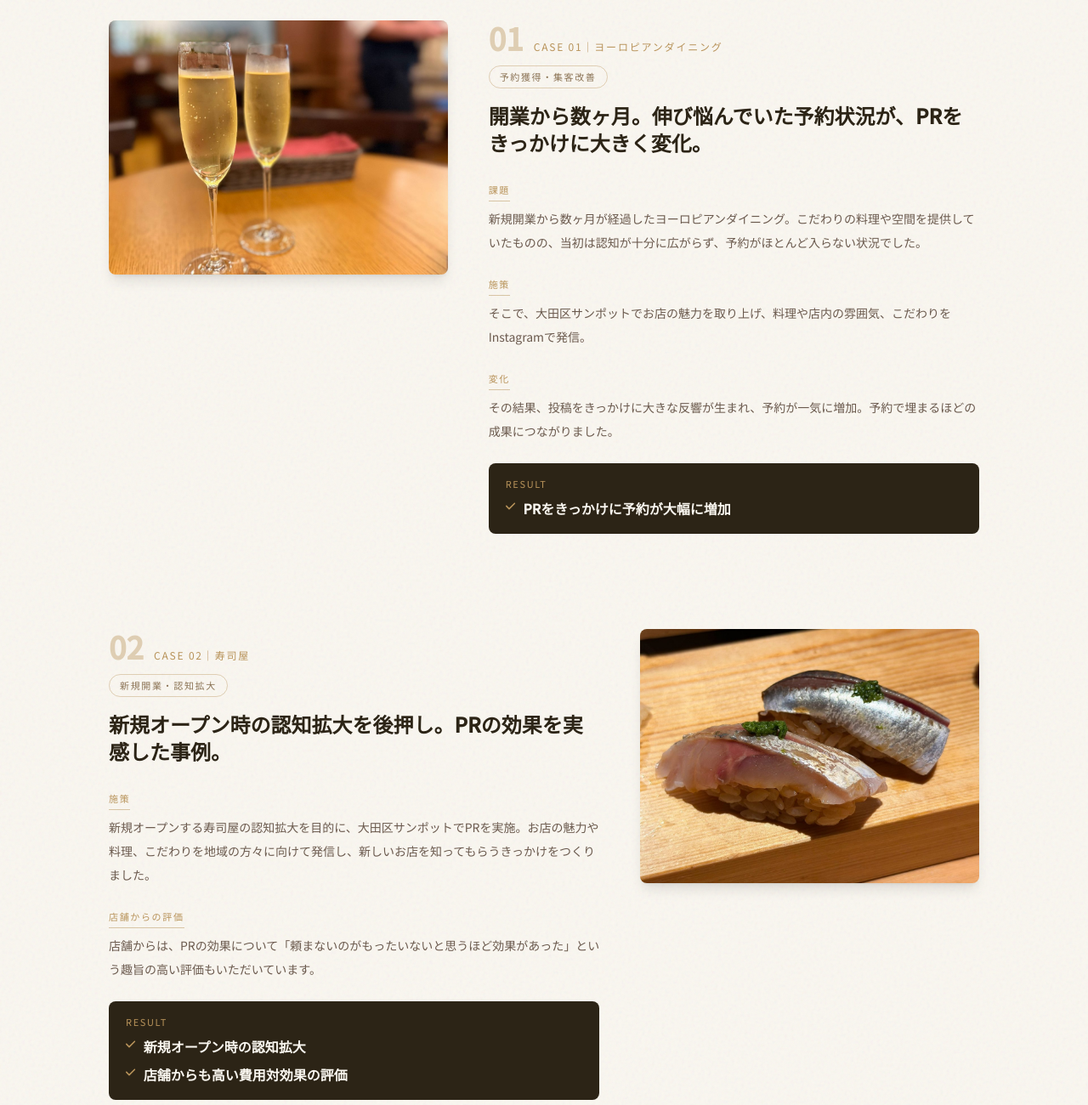
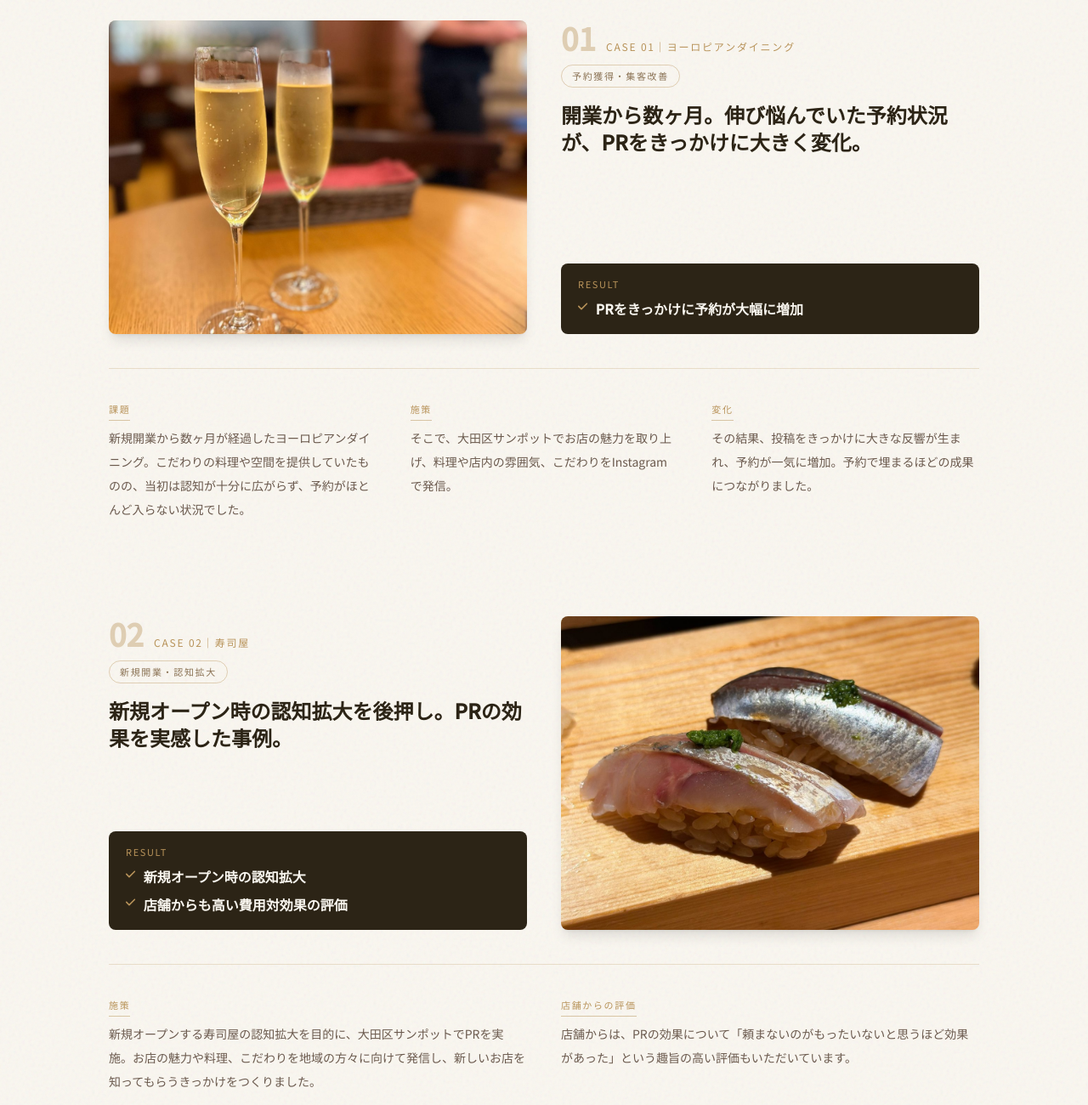
Before and after one commit to ota-sanpot/lp, a plain HTML site: page index.html in a window 1280 px wide. Shown: the part 3020-4320 px from the top of the page at 85% size. Drawn offline with nearby package versions, Linux system fonts and the light colour scheme; animation ran at ten frames a second; a web font is replaced by a local one.

Commit message:
fix(lp): 導入事例のメイン3件をPCで写真と見出し・成果の高さがそろう構成に（課題・施策・変化は下段に横並び）
Co-Authored-By: Claude Opus 5.5 <noreply@anthropic.com>

```diff
--- a/index.html
+++ b/index.html
@@ -508,20 +508,31 @@
         <div class="max-w-5xl mx-auto space-y-16 md:space-y-28">
 
             <!-- CASE 01 -->
-            <article class="case-card grid grid-cols-1 md:grid-cols-12 gap-8 md:gap-12 items-start reveal-element">
-                <div class="md:col-span-5">
+            <article class="case-card reveal-element">
+                <!-- 上段：写真と見出し・成果（PCでは同じ高さにそろえる） -->
+                <div class="grid grid-cols-1 md:grid-cols-12 gap-8 md:gap-10 md:items-stretch">
+                    <div class="md:col-span-6">
                         <div class="case-photo rounded-lg shadow-lg">
                         <img src="images/cases/case-01.jpg" alt="ヨーロピアンダイニングで提供されたスパークリングワイン" width="1200" height="900" loading="lazy">
                         </div>
                     </div>
-                <div class="md:col-span-7">
+                    <div class="md:col-span-6 flex flex-col">
                         <p class="flex items-baseline gap-3 mb-3">
                         <span class="text-3xl md:text-4xl font-semibold text-secondary/40 leading-none">01</span>
                         <span class="text-xs tracking-widest text-secondary">CASE 01｜ヨーロピアンダイニング</span>
                         </p>
-                    <span class="inline-block text-[11px] tracking-widest text-muted border border-secondary/40 rounded-full px-3 py-1 mb-4">予約獲得・集客改善</span>
-                    <h3 class="text-lg md:text-2xl font-semibold leading-relaxed mb-6">開業から数ヶ月。伸び悩んでいた予約状況が、PRをきっかけに大きく変化。</h3>
-                    <div class="space-y-5 text-sm leading-loose text-text">
+                        <span class="self-start inline-block text-[11px] tracking-widest text-muted border border-secondary/40 rounded-full px-3 py-1 mb-4">予約獲得・集客改善</span>
+                        <h3 class="text-lg md:text-2xl font-semibold leading-relaxed mb-6 md:mb-8">開業から数ヶ月。伸び悩んでいた予約状況が、PRをきっかけに大きく変化。</h3>
+                        <div class="case-result mt-auto">
+                        <p class="text-[11px] tracking-widest text-secondary mb-2">RESULT</p>
+                        <ul class="text-sm md:text-[1rem] font-semibold">
+                        <li><i class="fas fa-check case-check"></i><span>PRをきっかけに予約が大幅に増加</span></li>
+                        </ul>
+                        </div>
+                    </div>
+                </div>
+                <!-- 下段：課題・施策・変化を横に並べる（PC） -->
+                <div class="grid grid-cols-1 lg:grid-cols-3 gap-5 lg:gap-10 mt-8 md:mt-10 pt-8 border-t border-secondary/25 text-sm leading-loose text-text">
                     <div>
                         <span class="case-label">課題</span>
                         <p>新規開業から数ヶ月が経過したヨーロピアンダイニング。こだわりの料理や空間を提供していたものの、当初は認知が十分に広がらず、予約がほとんど入らない状況でした。</p>
@@ -535,30 +546,35 @@
                         <p>その結果、投稿をきっかけに大きな反響が生まれ、予約が一気に増加。予約で埋まるほどの成果につながりました。</p>
                     </div>
                 </div>
-                    <div class="case-result mt-6">
-                        <p class="text-[11px] tracking-widest text-secondary mb-2">RESULT</p>
-                        <ul class="text-sm md:text-[1rem] font-semibold">
-                            <li><i class="fas fa-check case-check"></i><span>PRをきっかけに予約が大幅に増加</span></li>
-                        </ul>
-                    </div>
-                </div>
             </article>
 
             <!-- CASE 02（PCでは写真を右に） -->
-            <article class="case-card grid grid-cols-1 md:grid-cols-12 gap-8 md:gap-12 items-start reveal-element">
-                <div class="md:col-span-5 md:order-2">
+            <article class="case-card reveal-element">
+                <!-- 上段：写真と見出し・成果（PCでは同じ高さにそろえる） -->
+                <div class="grid grid-cols-1 md:grid-cols-12 gap-8 md:gap-10 md:items-stretch">
+                    <div class="md:col-span-6 md:order-2">
                         <div class="case-photo rounded-lg shadow-lg">
                         <img src="images/cases/case-02.jpg" alt="寿司屋で提供された光り物の握り" width="1200" height="900" loading="lazy">
                         </div>
                     </div>
-                <div class="md:col-span-7 md:order-1">
+                    <div class="md:col-span-6 md:order-1 flex flex-col">
                         <p class="flex items-baseline gap-3 mb-3">
                         <span class="text-3xl md:text-4xl font-semibold text-secondary/40 leading-none">02</span>
                         <span class="text-xs tracking-widest text-secondary">CASE 02｜寿司屋</span>
                         </p>
-                    <span class="inline-block text-[11px] tracking-widest text-muted border border-secondary/40 rounded-full px-3 py-1 mb-4">新規開業・認知拡大</span>
-                    <h3 class="text-lg md:text-2xl font-semibold leading-relaxed mb-6">新規オープン時の認知拡大を後押し。PRの効果を実感した事例。</h3>
-                    <div class="space-y-5 text-sm leading-loose text-text">
+                        <span class="self-start inline-block text-[11px] tracking-widest text-muted border border-secondary/40 rounded-full px-3 py-1 mb-4">新規開業・認知拡大</span>
+                        <h3 class="text-lg md:text-2xl font-semibold leading-relaxed mb-6 md:mb-8">新規オープン時の認知拡大を後押し。PRの効果を実感した事例。</h3>
+                        <div class="case-result mt-auto">
+                        <p class="text-[11px] tracking-widest text-secondary mb-2">RESULT</p>
+                        <ul class="text-sm md:text-[1rem] font-semibold">
+                        <li><i class="fas fa-check case-check"></i><span>新規オープン時の認知拡大</span></li>
+                        <li><i class="fas fa-check case-check"></i><span>店舗からも高い費用対効果の評価</span></li>
+                        </ul>
+                        </div>
+                    </div>
+                </div>
+                <!-- 下段：課題・施策・変化を横に並べる（PC） -->
+                <div class="grid grid-cols-1 lg:grid-cols-2 gap-5 lg:gap-10 mt-8 md:mt-10 pt-8 border-t border-secondary/25 text-sm leading-loose text-text">
                     <div>
                         <span class="case-label">施策</span>
                         <p>新規オープンする寿司屋の認知拡大を目的に、大田区サンポットでPRを実施。お店の魅力や料理、こだわりを地域の方々に向けて発信し、新しいお店を知ってもらうきっかけをつくりました。</p>
@@ -568,31 +584,35 @@
                         <p>店舗からは、PRの効果について「頼まないのがもったいないと思うほど効果があった」という趣旨の高い評価もいただいています。</p>
                     </div>
                 </div>
-                    <div class="case-result mt-6">
-                        <p class="text-[11px] tracking-widest text-secondary mb-2">RESULT</p>
-                        <ul class="text-sm md:text-[1rem] font-semibold">
-                            <li><i class="fas fa-check case-check"></i><span>新規オープン時の認知拡大</span></li>
-                            <li><i class="fas fa-check case-check"></i><span>店舗からも高い費用対効果の評価</span></li>
-                        </ul>
-                    </div>
-                </div>
             </article>
 
             <!-- CASE 03 -->
-            <article class="case-card grid grid-cols-1 md:grid-cols-12 gap-8 md:gap-12 items-start reveal-element">
-                <div class="md:col-span-5">
+            <article class="case-card reveal-element">
+                <!-- 上段：写真と見出し・成果（PCでは同じ高さにそろえる） -->
+                <div class="grid grid-cols-1 md:grid-cols-12 gap-8 md:gap-10 md:items-stretch">
+                    <div class="md:col-span-6">
                         <div class="case-photo rounded-lg shadow-lg">
                         <img src="images/cases/case-03.jpg" alt="居酒屋の生ビール" width="1200" height="900" loading="lazy">
                         </div>
                     </div>
-                <div class="md:col-span-7">
+                    <div class="md:col-span-6 flex flex-col">
                         <p class="flex items-baseline gap-3 mb-3">
                         <span class="text-3xl md:text-4xl font-semibold text-secondary/40 leading-none">03</span>
                         <span class="text-xs tracking-widest text-secondary">CASE 03｜居酒屋</span>
                         </p>
-                    <span class="inline-block text-[11px] tracking-widest text-muted border border-secondary/40 rounded-full px-3 py-1 mb-4">新規顧客獲得・売上の安定化</span>
-                    <h3 class="text-lg md:text-2xl font-semibold leading-relaxed mb-6">常連客中心のお店に、新しいお客様との出会いを。</h3>
-                    <div class="space-y-5 text-sm leading-loose text-text">
+                        <span class="self-start inline-block text-[11px] tracking-widest text-muted border border-secondary/40 rounded-full px-3 py-1 mb-4">新規顧客獲得・売上の安定化</span>
+                        <h3 class="text-lg md:text-2xl font-semibold leading-relaxed mb-6 md:mb-8">常連客中心のお店に、新しいお客様との出会いを。</h3>
+                        <div class="case-result mt-auto">
+                        <p class="text-[11px] tracking-widest text-secondary mb-2">RESULT</p>
+                        <ul class="text-sm md:text-[1rem] font-semibold">
+                        <li><i class="fas fa-check case-check"></i><span>新規顧客の増加</span></li>
+                        <li><i class="fas fa-check case-check"></i><span>顧客層の拡大・売上の安定化</span></li>
+                        </ul>
+                        </div>
+                    </div>
+                </div>
+                <!-- 下段：課題・施策・変化を横に並べる（PC） -->
+                <div class="grid grid-cols-1 lg:grid-cols-3 gap-5 lg:gap-10 mt-8 md:mt-10 pt-8 border-t border-secondary/25 text-sm leading-loose text-text">
                     <div>
                         <span class="case-label">課題</span>
                         <p>これまでリピーターのお客様を中心に営業していた居酒屋。常連客に支えられていた一方で、新しいお客様への認知拡大や新規顧客の獲得が課題となっていました。</p>
@@ -604,14 +624,6 @@
                     <div>
                         <span class="case-label">変化</span>
                         <p>これまでお店を知らなかった地域の方々にも情報が届き、投稿をきっかけとした新規来店が増加しました。リピーターに加えて新しいお客様との接点が生まれ、顧客層の拡大と売上の安定化につながりました。</p>
-                        </div>
-                    </div>
-                    <div class="case-result mt-6">
-                        <p class="text-[11px] tracking-widest text-secondary mb-2">RESULT</p>
-                        <ul class="text-sm md:text-[1rem] font-semibold">
-                            <li><i class="fas fa-check case-check"></i><span>新規顧客の増加</span></li>
-                            <li><i class="fas fa-check case-check"></i><span>顧客層の拡大・売上の安定化</span></li>
-                        </ul>
                     </div>
                 </div>
             </article>
```
Lines whose indentation alone changed are shown as unchanged.
